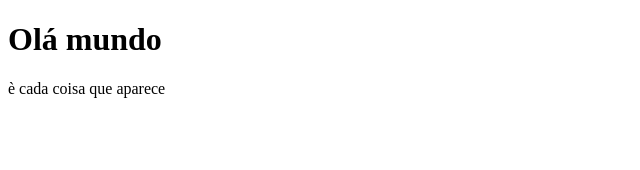
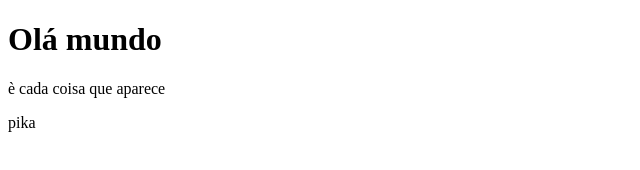
Before and after one commit to LuizHSilvaF/text-vscode, a plain HTML site: page index.html in a window 1280 px wide. Shown: the full height of the page, 0-640 px from the left. Drawn offline with Linux system fonts and the light colour scheme.

Commit message:
refactor.alter.index.html

```diff
--- a/index.html
+++ b/index.html
@@ -9,5 +9,6 @@
 <body>
     <h1>Olá mundo</h1>
     <p>è cada coisa que aparece</p>
+    <p>pika</p>
 </body>
 </html>
```
